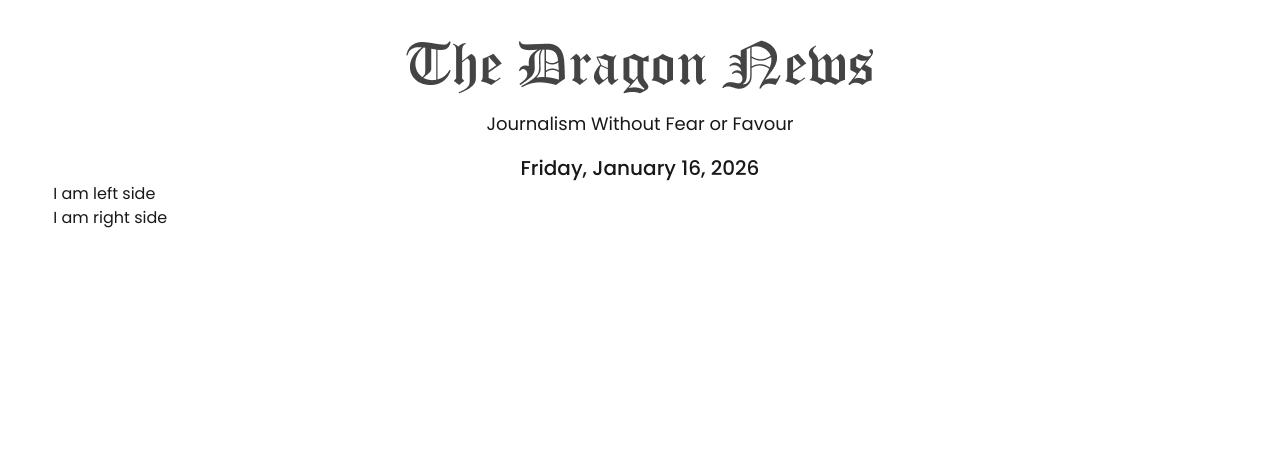
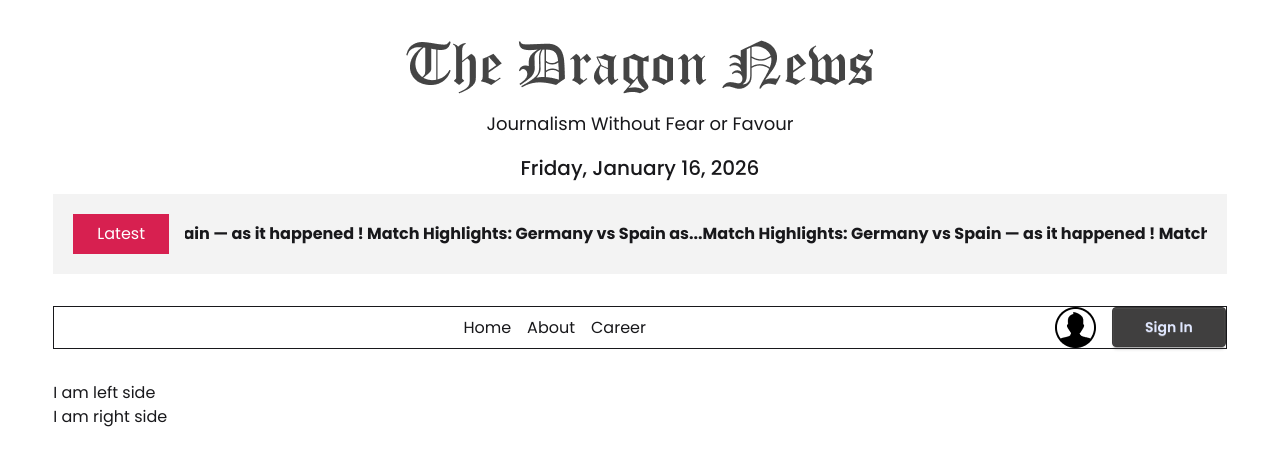
Before and after one commit to jonaedjoshim/The-Dragon-News, a React (Vite) app: page / in a window 1280 px wide. Shown: the top 466 px of the page. Built offline with nearby package versions, Linux system fonts and the light colour scheme.

Commit message:
aded marquee and navbar

```diff
--- a/package.json
+++ b/package.json
@@ -15,6 +15,7 @@
     "date-fns": "^4.1.0",
     "react": "^19.2.0",
     "react-dom": "^19.2.0",
+    "react-fast-marquee": "^1.6.5",
     "react-router": "^7.12.0",
     "tailwindcss": "^4.1.18"
   },
--- /dev/null
+++ b/src/components/LatestNews.jsx
@@ -0,0 +1,26 @@
+import React from "react";
+import Marquee from "react-fast-marquee";
+
+const LatestNews = () => {
+  return (
+    <div className="flex bg-base-200 items-center my-3 gap-4 p-5">
+      <p className="text-base-100 bg-secondary px-6 py-2">Latest</p>
+      <Marquee className="flex gap-5" pauseOnHover={true}>
+        <p className="font-bold">
+          Match Highlights: Germany vs Spain — as it happened ! Match
+          Highlights: Germany vs Spain as...
+        </p>
+        <p className="font-bold">
+          Match Highlights: Germany vs Spain — as it happened ! Match
+          Highlights: Germany vs Spain as...
+        </p>
+        <p className="font-bold">
+          Match Highlights: Germany vs Spain — as it happened ! Match
+          Highlights: Germany vs Spain as...
+        </p>
+      </Marquee>
+    </div>
+  );
+};
+
+export default LatestNews;
--- /dev/null
+++ b/src/components/Navbar.jsx
@@ -0,0 +1,22 @@
+import React from 'react';
+import userImg from "../assets/user.png"
+import { NavLink } from 'react-router';
+
+const Navbar = () => {
+  return (
+    <div className=' my-8 flex items-center border justify-between'>
+        <div></div>
+        <div className='flex gap-4 justify-center'>
+            <NavLink to="/">Home</NavLink>
+            <NavLink to="/about">About</NavLink>
+            <NavLink to="/career">Career</NavLink>
+        </div>
+        <div className='flex gap-4'>
+            <img src={userImg}alt="" />
+            <button className='btn btn-primary px-8'>Sign In</button>
+        </div>
+    </div>
+  );
+};
+
+export default Navbar;
--- a/src/layouts/Home.jsx
+++ b/src/layouts/Home.jsx
@@ -1,12 +1,20 @@
 import React from "react";
 import { Outlet } from "react-router";
 import Header from "../components/Header";
+import LatestNews from "../components/LatestNews";
+import Navbar from "../components/Navbar";
 
 const Home = () => {
   return (
     <div>
       <header>
         <Header />
+        <section>
+          <LatestNews />
+        </section>
+        <nav>
+          <Navbar />
+        </nav>
       </header>
       <main>
         <section>I am left side</section>
```
Also changed, not shown: 1 other file (tests, documents, lock files or other folders).
